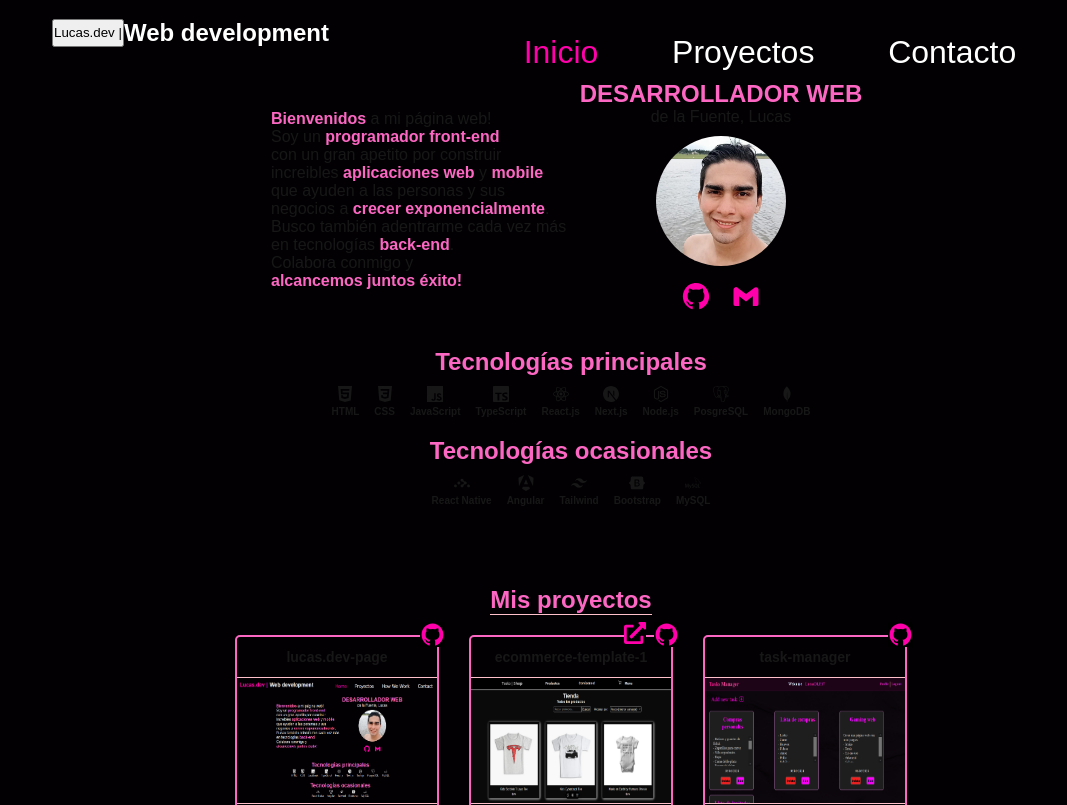
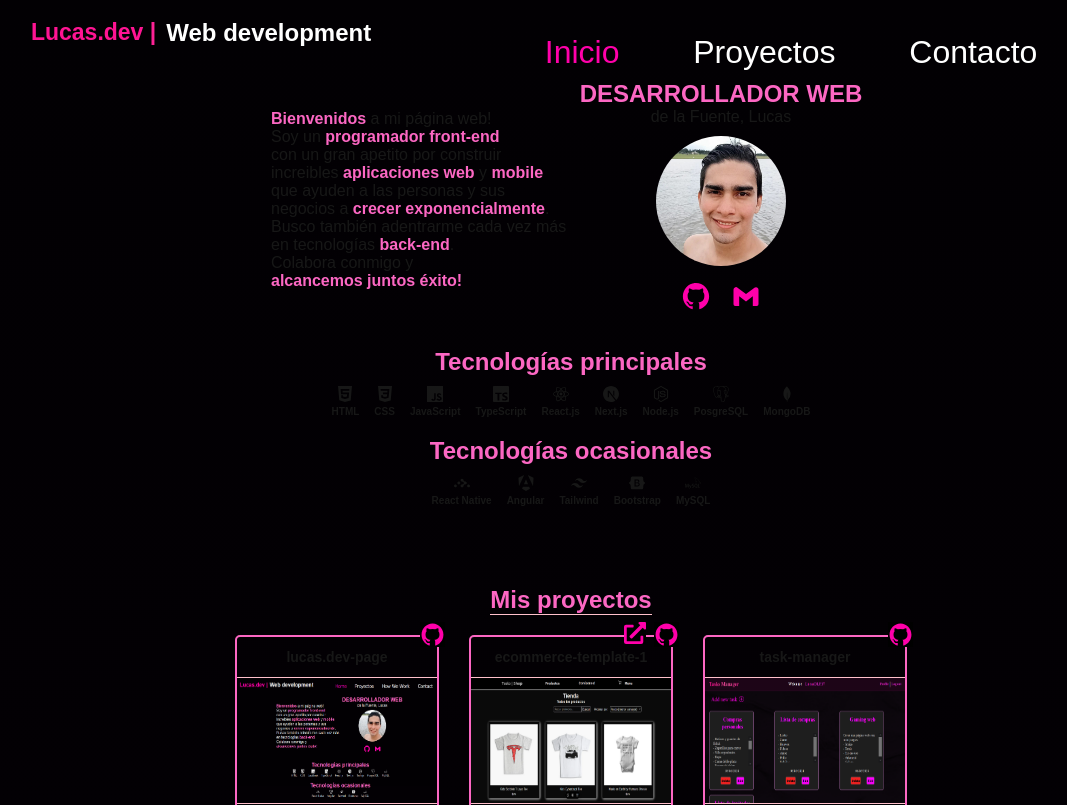
Before and after one commit to Lucano17/lucas.dev-page, a Next.js app: page / in a window 1280 px wide. Shown: the top 805 px of the page, without its empty margins (69-1136 px from the left). Built offline with nearby package versions, Linux system fonts and the light colour scheme.

Commit message:
NavBar title styles animation

```diff
--- a/src/components/ui/navbar/NavBar.module.css
+++ b/src/components/ui/navbar/NavBar.module.css
@@ -10,6 +10,8 @@
     z-index: 1000;
 
 }
+
+
 
 .navOpen {
     display: flex;
@@ -43,7 +45,49 @@
     height: 60px;
     width: 100%;
     transition: 1s;
-    border-bottom: 1px solid pink;
+    border-bottom: 1px solid rgb(81, 64, 64);
+  }
+
+
+  .logo {
+      display: flex;
+      color: white;
+      font-weight: 600;
+      font-size: 22px;
+      align-items: center;
+    }
+
+    .logo button {
+        margin-right: 10px;
+        border: none;
+        font-weight: 600;
+        font-size: 23px;
+        cursor: pointer;
+        background: linear-gradient(90deg, #FF1493, #FF1493, rgb(246, 87, 159), #FF1493, #FF1493);
+        background-size: 200%;
+        background-clip: text;
+        -webkit-background-clip: text;
+        -webkit-text-fill-color: transparent;
+        animation: shine 3s linear infinite;
+    }
+
+
+
+    .closeIcon {
+        font-size: 2em;
+        margin-top: 30px;
+    }
+
+    .navLink:hover{
+        cursor: pointer
+    }
+
+    .activeSection {
+        color: rgb(255, 0, 170);
+    }
+
+    .linksContainer {
+        list-style-type: none;
     }
 
     @keyframes borderAnimation {
@@ -55,32 +99,13 @@
         }
     }
 
-.logo {
-    display: flex;
-    color: white;
-    font-weight: 600;
+    @keyframes shine {
+        0% {
+          background-position: -200%;
         }
-
-.closeIcon {
-    font-size: 2em;
-    margin-top: 30px;
+        100% {
+          background-position: 200%;
         }
-
-.navLink:hover{
-    cursor: pointer
-}
-
-.logo span {
-    margin-right: 10px;
-    color: rgb(255, 0, 170);
-}
-
-.activeSection {
-    color: rgb(255, 0, 170);
-}
-
-.linksContainer {
-    list-style-type: none;
       }
 
     @media (min-width: 1070px){
```
Lines whose indentation alone changed are shown as unchanged.
